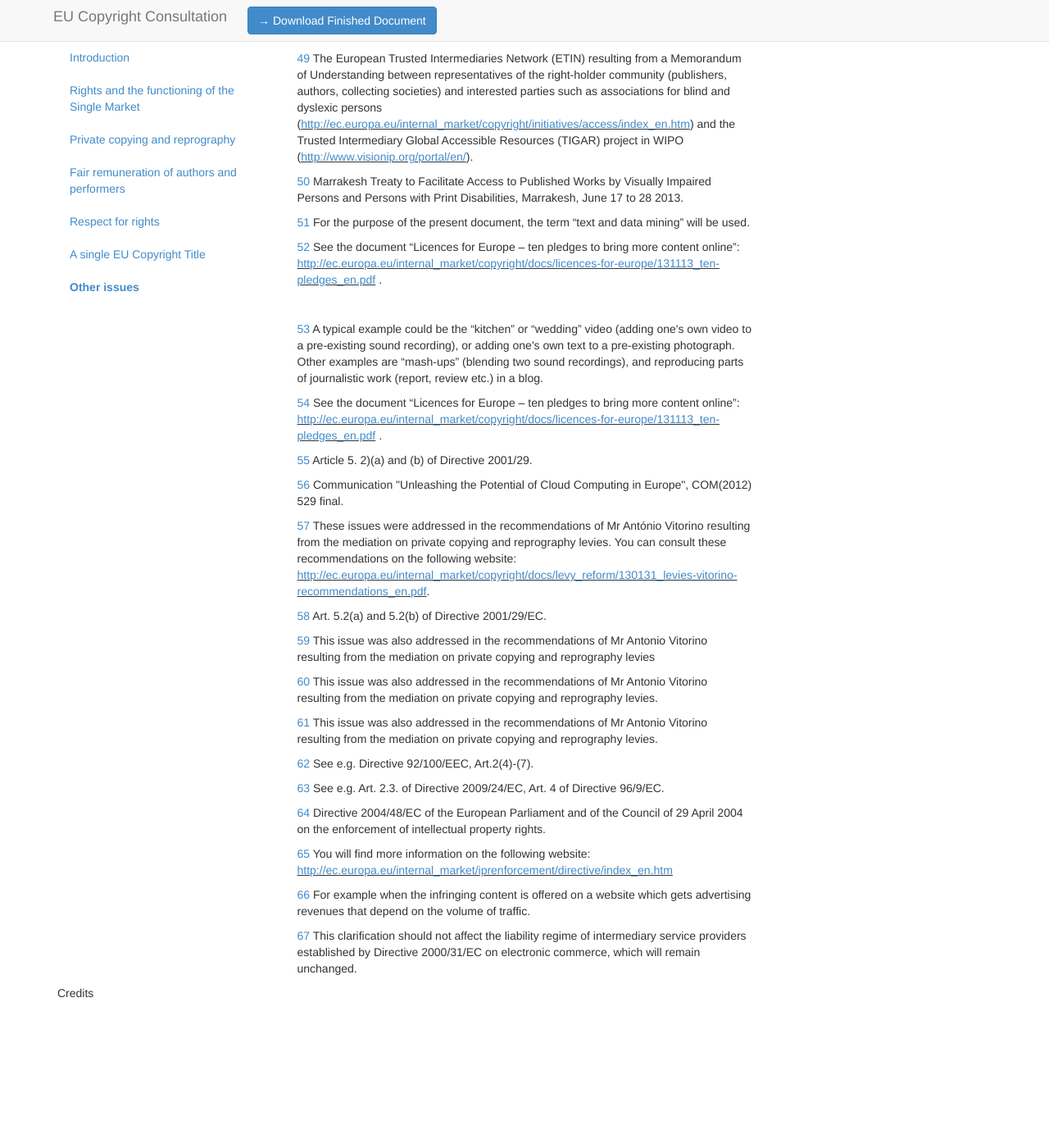
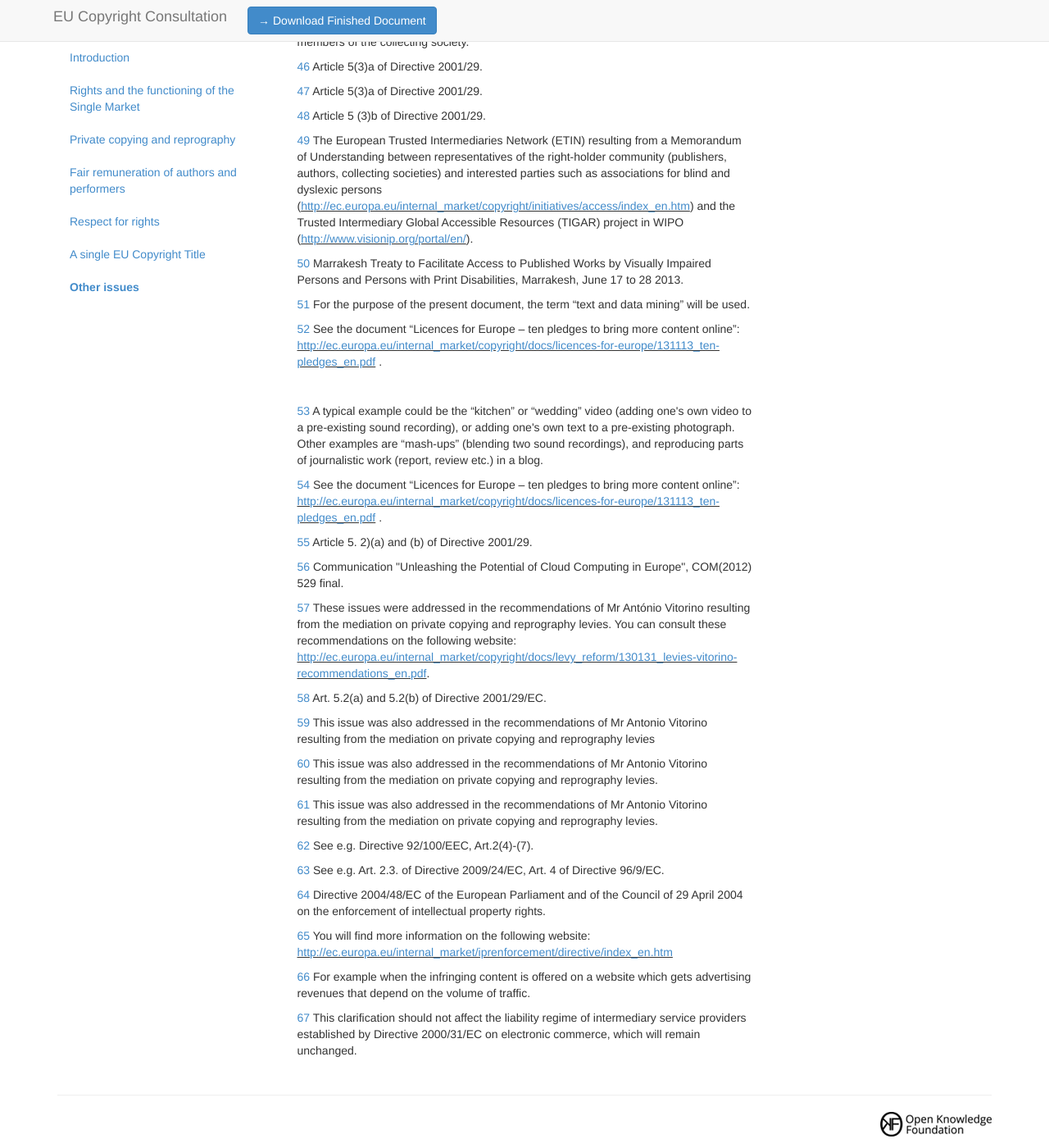
Before and after one commit to okfde/eucopyright, a Jekyll site: the page built from index.html, in a window 1280 px wide and 1400 px high, scrolled down 20866 px. Shown: the whole window at 82% size. Built offline with Jekyll 4.4.1, drawn with Linux system fonts in a browser that asks for light colours; before the commit the page ends 22087 px from its top, so only the background shows below that.

Commit message:
Add C4C logo

```diff
--- a/_layouts/default.html
+++ b/_layouts/default.html
@@ -32,6 +32,11 @@
           on the review of the EU copyright rules
       </h1>
     </div>
+    <div class="col-lg-4">
+      <a href="http://copyright4creativity.eu/">
+        <img src="{{ site.baseurl}}/img/c4c.png" alt="Coyright for Creativity">
+      </a>
+    </div>
   </div>
   <div class="row">
 
@@ -39,8 +44,11 @@
 
   </div> <!-- /.row -->
   <div class="row footer-row">
-    <div class="col-lg-12">
-      Credits
+    <div class="col-lg-12 text-right">
+      <hr/>
+      <a href="http://www.okfn.de/">
+        <img src="{{ site.baseurl}}/img/okf.png" alt="Open Knowledge Foundation Germany"/>
+      </a>
     </div>
   </div>
 </div> <!-- /.container -->
--- a/css/style.css
+++ b/css/style.css
@@ -49,3 +49,7 @@
     width: 263px;
   }
 }
+
+.footer-row {
+  padding: 1em 0;
+}
```
Also changed, not shown: img/c4c.png (added), img/favicon.png (added).
